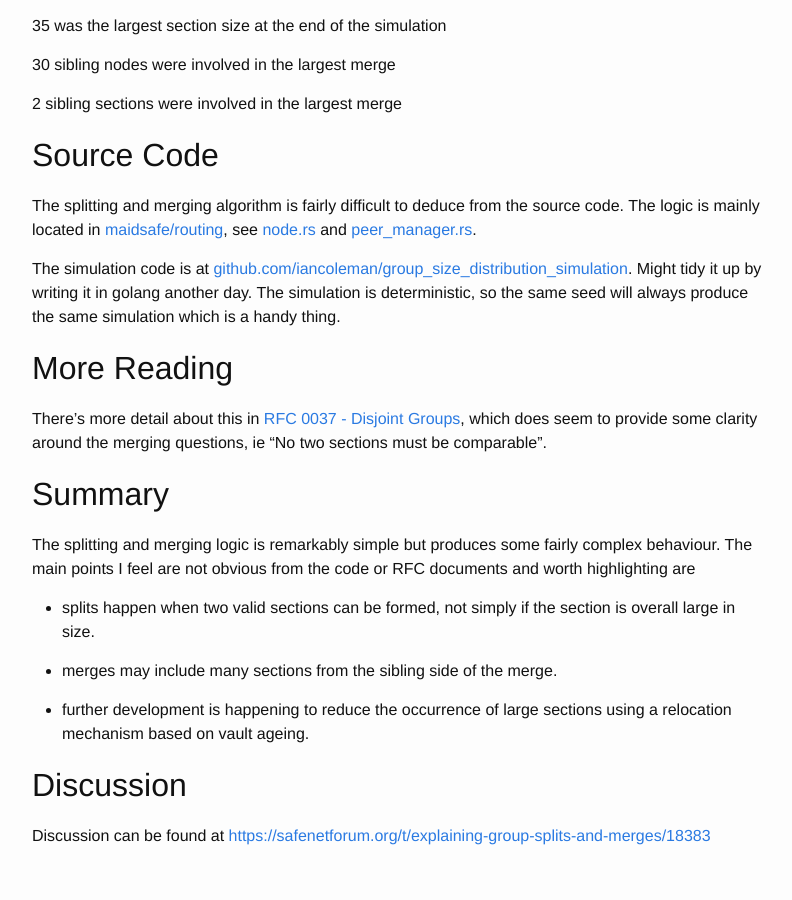
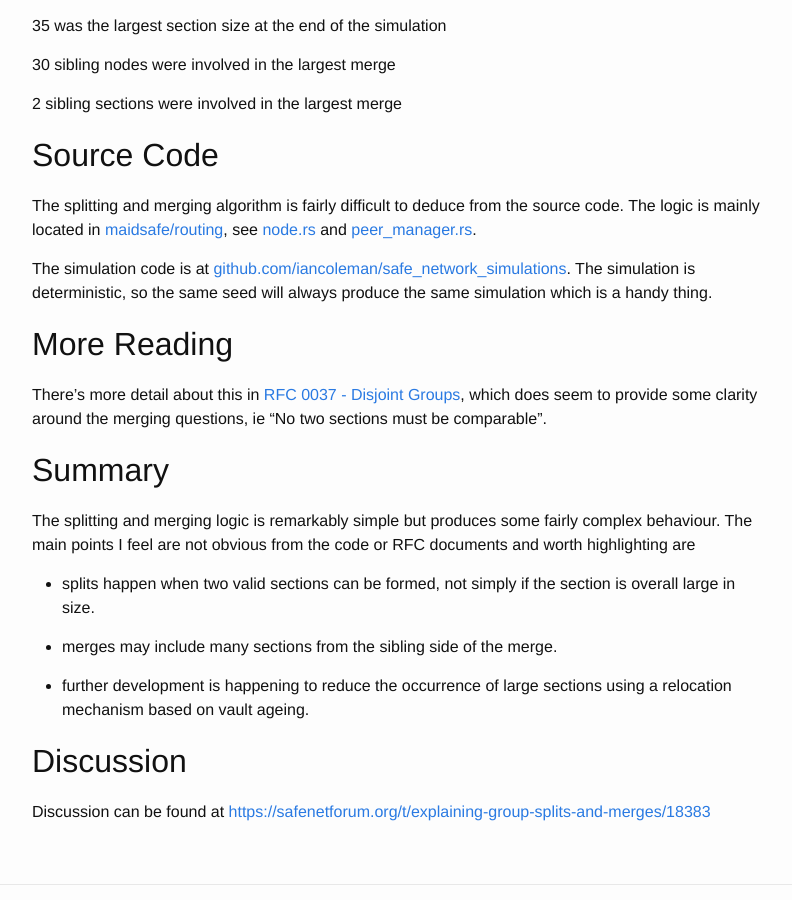
Before and after one commit to safe-network-explained/safe-network-explained.github.io, a Jekyll site: the page built from _posts/2017-11-24-splits-and-merges.markdown, in a window 1280 px wide and 900 px high, scrolled down 5491 px. Shown: the whole window, without its empty margins (238-1030 px from the left). Built offline with Jekyll 4.4.1, drawn with Linux system fonts in a browser that asks for light colours.

Commit message:
Update repository for simulations to new repo

```diff
--- a/_posts/2017-11-24-splits-and-merges.markdown
+++ b/_posts/2017-11-24-splits-and-merges.markdown
@@ -193,7 +193,7 @@ This distribution does change slightly depending on the initial conditions of th
 
 The splitting and merging algorithm is fairly difficult to deduce from the source code. The logic is mainly located in [maidsafe/routing](https://github.com/maidsafe/routing), see [node.rs](https://github.com/maidsafe/routing/blob/57a18a6b974628c3be032ca97aced362f1714a9a/src/states/node.rs) and [peer_manager.rs](https://github.com/maidsafe/routing/blob/f8bf1212a7fc75212b6820eb97355ea340cfbee7/src/peer_manager.rs).
 
-The simulation code is at [github.com/iancoleman/group_size_distribution_simulation](https://github.com/iancoleman/group_size_distribution_simulation). Might tidy it up by writing it in golang another day. The simulation is deterministic, so the same seed will always produce the same simulation which is a handy thing.
+The simulation code is at [github.com/iancoleman/safe_network_simulations](https://github.com/iancoleman/safe_network_simulations). The simulation is deterministic, so the same seed will always produce the same simulation which is a handy thing.
 
 ## More Reading
 
```
